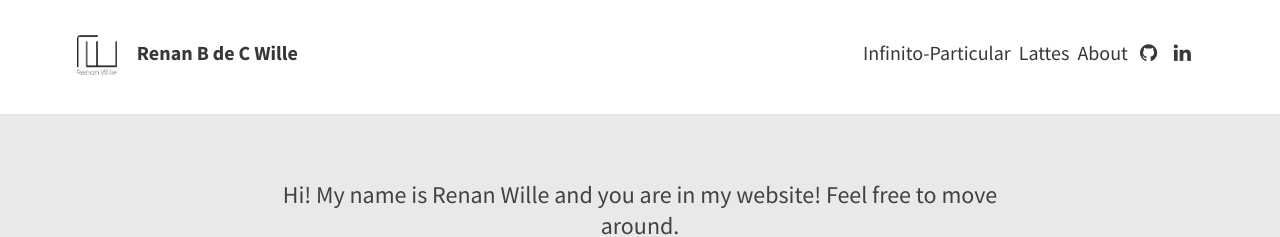
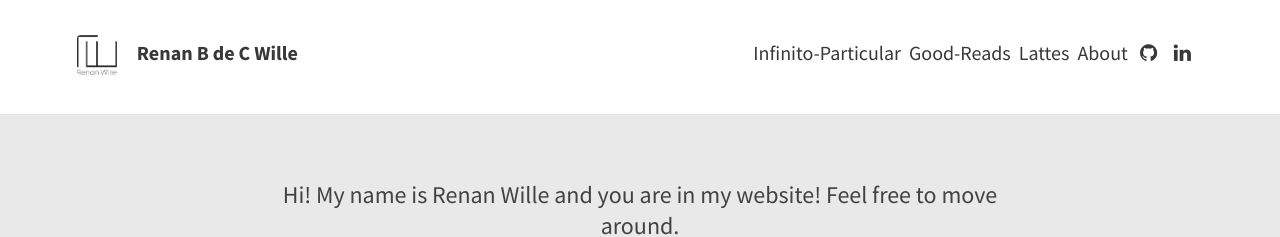
Before and after one commit to renanwille/renanwille.github.io, a Jekyll site: the page built from index.html, in a window 1280 px wide. Shown: the top 237 px of the page. Built offline with Jekyll 4.4.1, drawn with Linux system fonts in a browser that asks for light colours; nearby versions of some CDN libraries; the list of posts is cut into pages by our own code.

Commit message:
Added goodreads link

```diff
--- a/_includes/header.html
+++ b/_includes/header.html
@@ -21,6 +21,11 @@
                 </a>
             </li>
             <li>
+                <a class="page-link" href="https://www.goodreads.com/user/show/117401193-renan-wille">
+                    Good-Reads
+                </a>
+            </li>
+            <li>
                 <a class="page-link" href="http://lattes.cnpq.br/5916702523242048">
                     Lattes
                 </a>
```
